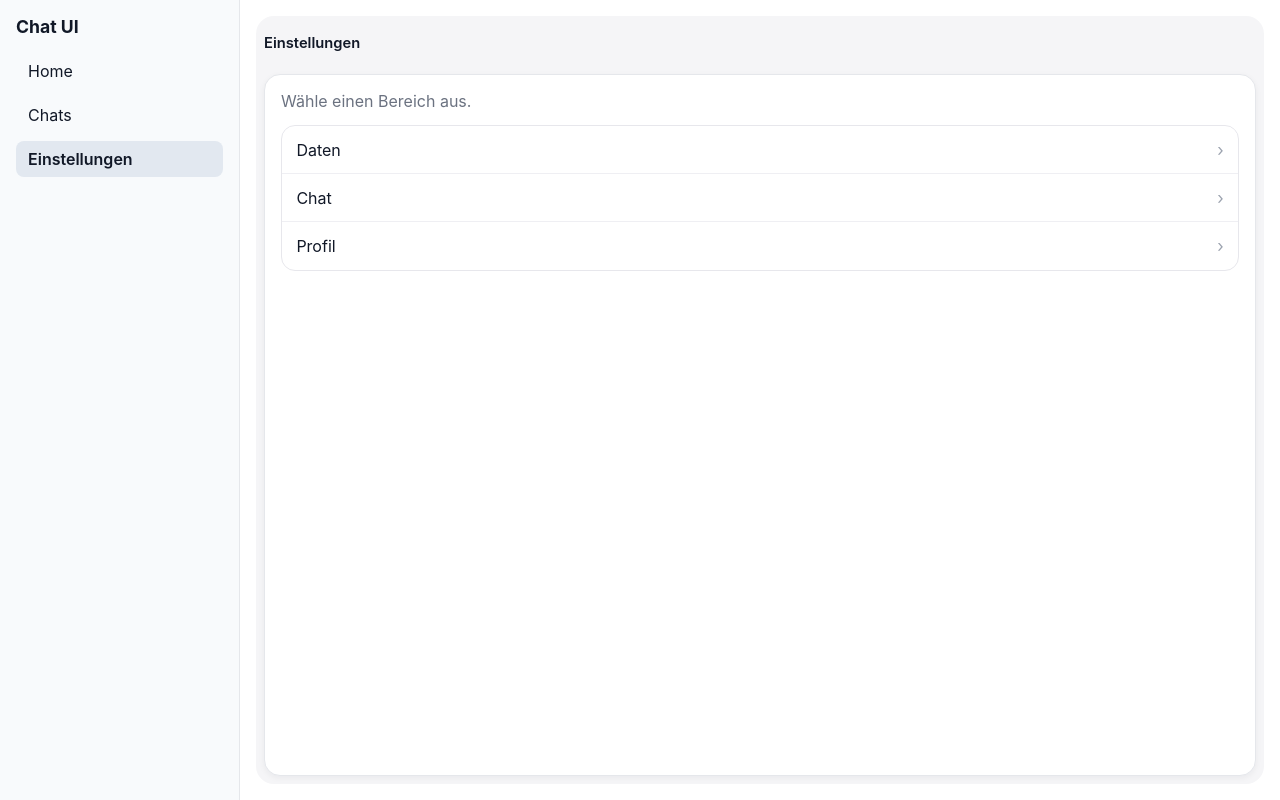
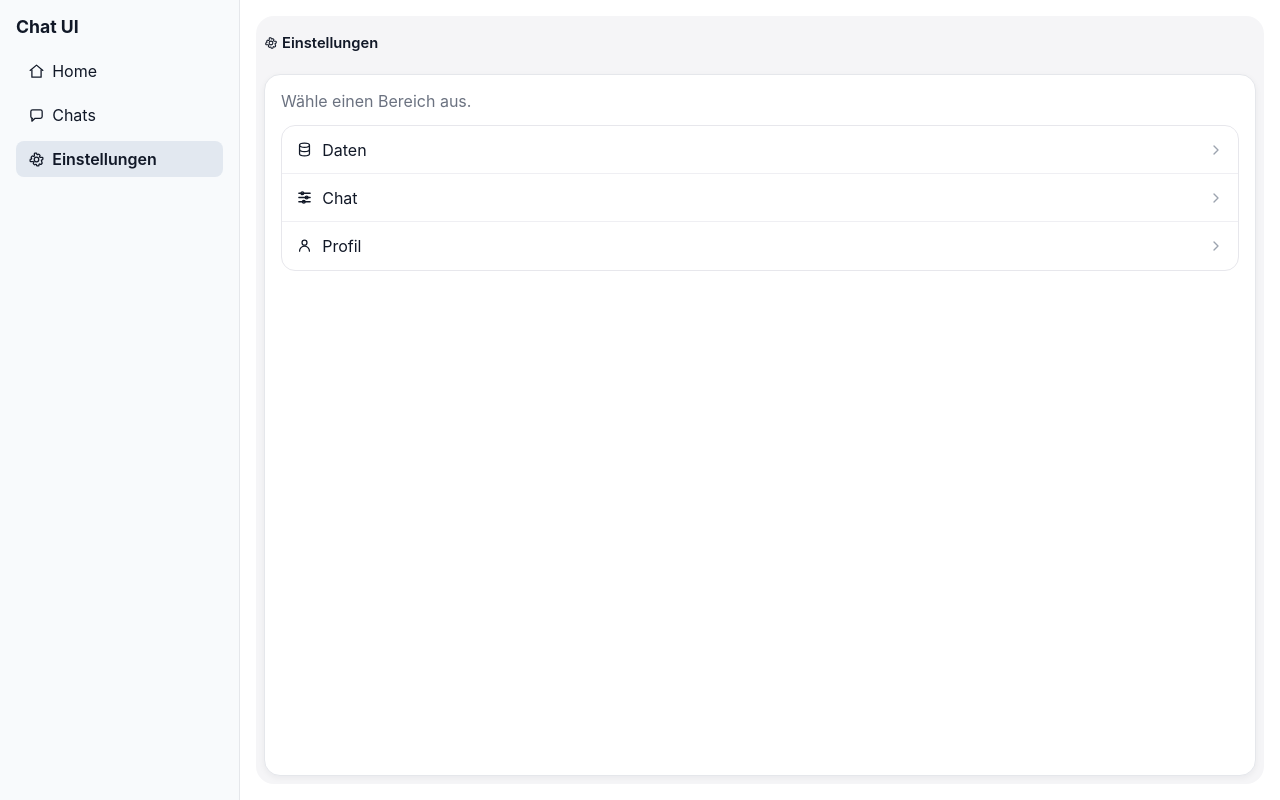
Before and after one commit to Nitoh/playground, a Nuxt app in the folder apps/chat-ui/: page /settings in a window 1280 px wide. Built offline with nearby package versions, Linux system fonts and the light colour scheme.

Commit message:
added icons

```diff
--- /dev/null
+++ b/apps/chat-ui/app/components/ui/AppIcon.vue
@@ -0,0 +1,108 @@
+<template>
+    <svg v-if="name === 'home'" :class="iconClass" viewBox="0 0 24 24" fill="none" stroke="currentColor"
+        stroke-width="1.8" stroke-linecap="round" stroke-linejoin="round" aria-hidden="true">
+        <path d="M3 10.5L12 3l9 7.5" />
+        <path d="M5.5 9.8V20h13V9.8" />
+    </svg>
+
+    <svg v-else-if="name === 'chat'" :class="iconClass" viewBox="0 0 24 24" fill="none" stroke="currentColor"
+        stroke-width="1.8" stroke-linecap="round" stroke-linejoin="round" aria-hidden="true">
+        <path
+            d="M4 6.5A2.5 2.5 0 016.5 4h11A2.5 2.5 0 0120 6.5v7A2.5 2.5 0 0117.5 16H10l-4.5 4v-4H6.5A2.5 2.5 0 014 13.5v-7z" />
+    </svg>
+
+    <svg v-else-if="name === 'settings'" :class="iconClass" viewBox="0 0 24 24" fill="none" stroke="currentColor"
+        stroke-width="1.8" stroke-linecap="round" stroke-linejoin="round" aria-hidden="true">
+        <circle cx="12" cy="12" r="3.2" />
+        <path
+            d="M19.4 15a1 1 0 00.2 1.1l.1.1a1 1 0 010 1.4l-1 1a1 1 0 01-1.4 0l-.1-.1a1 1 0 00-1.1-.2 1 1 0 00-.6.9V20a1 1 0 01-1 1h-1.4a1 1 0 01-1-1v-.2a1 1 0 00-.7-.9 1 1 0 00-1.1.2l-.1.1a1 1 0 01-1.4 0l-1-1a1 1 0 010-1.4l.1-.1a1 1 0 00.2-1.1 1 1 0 00-.9-.6H4a1 1 0 01-1-1v-1.4a1 1 0 011-1h.2a1 1 0 00.9-.7 1 1 0 00-.2-1.1l-.1-.1a1 1 0 010-1.4l1-1a1 1 0 011.4 0l.1.1a1 1 0 001.1.2 1 1 0 00.6-.9V4a1 1 0 011-1h1.4a1 1 0 011 1v.2a1 1 0 00.7.9 1 1 0 001.1-.2l.1-.1a1 1 0 011.4 0l1 1a1 1 0 010 1.4l-.1.1a1 1 0 00-.2 1.1 1 1 0 00.9.6H20a1 1 0 011 1v1.4a1 1 0 01-1 1h-.2a1 1 0 00-.9.7z" />
+    </svg>
+
+    <svg v-else-if="name === 'database'" :class="iconClass" viewBox="0 0 24 24" fill="none" stroke="currentColor"
+        stroke-width="1.8" stroke-linecap="round" stroke-linejoin="round" aria-hidden="true">
+        <ellipse cx="12" cy="6" rx="7" ry="3" />
+        <path d="M5 6v6c0 1.7 3.1 3 7 3s7-1.3 7-3V6" />
+        <path d="M5 12v6c0 1.7 3.1 3 7 3s7-1.3 7-3v-6" />
+    </svg>
+
+    <svg v-else-if="name === 'sliders'" :class="iconClass" viewBox="0 0 24 24" fill="none" stroke="currentColor"
+        stroke-width="1.8" stroke-linecap="round" stroke-linejoin="round" aria-hidden="true">
+        <line x1="4" y1="6" x2="20" y2="6" />
+        <circle cx="9" cy="6" r="2" />
+        <line x1="4" y1="12" x2="20" y2="12" />
+        <circle cx="15" cy="12" r="2" />
+        <line x1="4" y1="18" x2="20" y2="18" />
+        <circle cx="11" cy="18" r="2" />
+    </svg>
+
+    <svg v-else-if="name === 'user'" :class="iconClass" viewBox="0 0 24 24" fill="none" stroke="currentColor"
+        stroke-width="1.8" stroke-linecap="round" stroke-linejoin="round" aria-hidden="true">
+        <circle cx="12" cy="8" r="3.5" />
+        <path d="M5 20a7 7 0 0114 0" />
+    </svg>
+
+    <svg v-else-if="name === 'chevron-right'" :class="iconClass" viewBox="0 0 24 24" fill="none" stroke="currentColor"
+        stroke-width="2" stroke-linecap="round" stroke-linejoin="round" aria-hidden="true">
+        <path d="M9 6l6 6-6 6" />
+    </svg>
+
+    <svg v-else-if="name === 'chevron-left'" :class="iconClass" viewBox="0 0 24 24" fill="none" stroke="currentColor"
+        stroke-width="2" stroke-linecap="round" stroke-linejoin="round" aria-hidden="true">
+        <path d="M15 6l-6 6 6 6" />
+    </svg>
+</template>
+
+<script setup lang="ts">
+import { computed } from 'vue';
+
+const props = withDefaults(defineProps<{
+    name: string;
+    size?: number;
+}>(), {
+    size: 18
+});
+
+const iconClass = computed(() => `app-icon size-${props.size}`);
+</script>
+
+<style scoped>
+.app-icon {
+    display: inline-block;
+    vertical-align: middle;
+}
+
+.size-14 {
+    width: 14px;
+    height: 14px;
+}
+
+.size-15 {
+    width: 15px;
+    height: 15px;
+}
+
+.size-16 {
+    width: 16px;
+    height: 16px;
+}
+
+.size-17 {
+    width: 17px;
+    height: 17px;
+}
+
+.size-18 {
+    width: 18px;
+    height: 18px;
+}
+
+.size-19 {
+    width: 19px;
+    height: 19px;
+}
+
+.size-20 {
+    width: 20px;
+    height: 20px;
+}
+</style>
--- a/apps/chat-ui/app/layouts/default.vue
+++ b/apps/chat-ui/app/layouts/default.vue
@@ -4,9 +4,18 @@
             <h2 class="brand">Chat UI</h2>
 
             <nav class="menu">
-                <NuxtLink to="/" class="link">Home</NuxtLink>
-                <NuxtLink to="/chat" class="link">Chats</NuxtLink>
-                <NuxtLink to="/settings" class="link">Einstellungen</NuxtLink>
+                <NuxtLink to="/" class="link">
+                    <AppIcon name="home" :size="17" />
+                    <span>Home</span>
+                </NuxtLink>
+                <NuxtLink to="/chat" class="link">
+                    <AppIcon name="chat" :size="17" />
+                    <span>Chats</span>
+                </NuxtLink>
+                <NuxtLink to="/settings" class="link">
+                    <AppIcon name="settings" :size="17" />
+                    <span>Einstellungen</span>
+                </NuxtLink>
             </nav>
         </aside>
 
@@ -18,6 +27,7 @@
 
 <script setup lang="ts">
 import { onMounted, onUnmounted } from 'vue';
+import AppIcon from '~/components/ui/AppIcon.vue';
 
 const updateHeight = () => {
     const vv = window.visualViewport;
@@ -62,6 +72,9 @@ onUnmounted(() => {
 }
 
 .link {
+    display: inline-flex;
+    align-items: center;
+    gap: 0.45rem;
     text-decoration: none;
     color: #111827;
     padding: 0.5rem 0.75rem;
--- a/apps/chat-ui/app/pages/settings.vue
+++ b/apps/chat-ui/app/pages/settings.vue
@@ -2,13 +2,14 @@
     <div class="settings-page">
         <header class="settings-header">
             <button v-if="activeGroupId || activeEntryId" type="button" class="back-btn" @click="goBack">
-                <span aria-hidden="true">←</span>
+                <AppIcon name="chevron-left" :size="16" />
                 Zurück
             </button>
 
             <nav class="breadcrumb" aria-label="Pfad">
                 <button type="button" class="crumb" :class="{ active: !activeGroupId && !activeEntryId }"
                     @click="goToRoot">
+                    <AppIcon name="settings" :size="14" />
                     Einstellungen
                 </button>
 
@@ -34,8 +35,11 @@
                 <div class="list-card">
                     <button v-for="group in settingGroups" :key="group.id" type="button" class="list-row"
                         @click="openGroup(group.id)">
-                        <span>{{ group.label }}</span>
-                        <span class="chevron" aria-hidden="true">›</span>
+                        <span class="row-main">
+                            <AppIcon :name="group.icon" :size="17" />
+                            {{ group.label }}
+                        </span>
+                        <AppIcon class="chevron" name="chevron-right" :size="16" />
                     </button>
                 </div>
             </div>
@@ -47,8 +51,11 @@
                 <div class="list-card">
                     <button v-for="entry in activeGroup.entries" :key="entry.id" type="button" class="list-row"
                         @click="openEntry(entry.id)">
-                        <span>{{ entry.label }}</span>
-                        <span class="chevron" aria-hidden="true">›</span>
+                        <span class="row-main">
+                            <AppIcon :name="entry.icon" :size="17" />
+                            {{ entry.label }}
+                        </span>
+                        <AppIcon class="chevron" name="chevron-right" :size="16" />
                     </button>
                 </div>
             </div>
@@ -62,6 +69,7 @@
 
 <script setup lang="ts">
 import { computed, ref, type Component } from 'vue';
+import AppIcon from '~/components/ui/AppIcon.vue';
 import ChatBehaviorSettings from '~/components/settings/ChatBehaviorSettings.vue';
 import LocalStorageSettings from '~/components/settings/LocalStorageSettings.vue';
 import ProfileSettings from '~/components/settings/ProfileSettings.vue';
@@ -69,12 +77,14 @@ import ProfileSettings from '~/components/settings/ProfileSettings.vue';
 type SettingsEntry = {
     id: string;
     label: string;
+    icon: string;
     component: Component;
 };
 
 type SettingsGroup = {
     id: string;
     label: string;
+    icon: string;
     entries: SettingsEntry[];
 };
 
@@ -82,22 +92,25 @@ const settingGroups: SettingsGroup[] = [
     {
         id: 'data',
         label: 'Daten',
+        icon: 'database',
         entries: [
-            { id: 'local-storage', label: 'LocalStorage', component: LocalStorageSettings }
+            { id: 'local-storage', label: 'LocalStorage', icon: 'database', component: LocalStorageSettings }
         ]
     },
     {
         id: 'chat',
         label: 'Chat',
+        icon: 'sliders',
         entries: [
-            { id: 'chat-behavior', label: 'Verhalten', component: ChatBehaviorSettings }
+            { id: 'chat-behavior', label: 'Verhalten', icon: 'sliders', component: ChatBehaviorSettings }
         ]
     },
     {
         id: 'profile',
         label: 'Profil',
+        icon: 'user',
         entries: [
-            { id: 'profile', label: 'Allgemein', component: ProfileSettings }
+            { id: 'profile', label: 'Allgemein', icon: 'user', component: ProfileSettings }
         ]
     }
 ];
@@ -191,6 +204,9 @@ const goBack = () => {
 }
 
 .crumb {
+    display: inline-flex;
+    align-items: center;
+    gap: 0.25rem;
     border: none;
     background: transparent;
     color: #6b7280;
@@ -288,9 +304,14 @@ const goBack = () => {
     background: #fafafa;
 }
 
+.row-main {
+    display: inline-flex;
+    align-items: center;
+    gap: 0.55rem;
+}
+
 .chevron {
     color: #9ca3af;
-    font-size: 1.05rem;
 }
 
 @media (max-width: 800px) {
```
